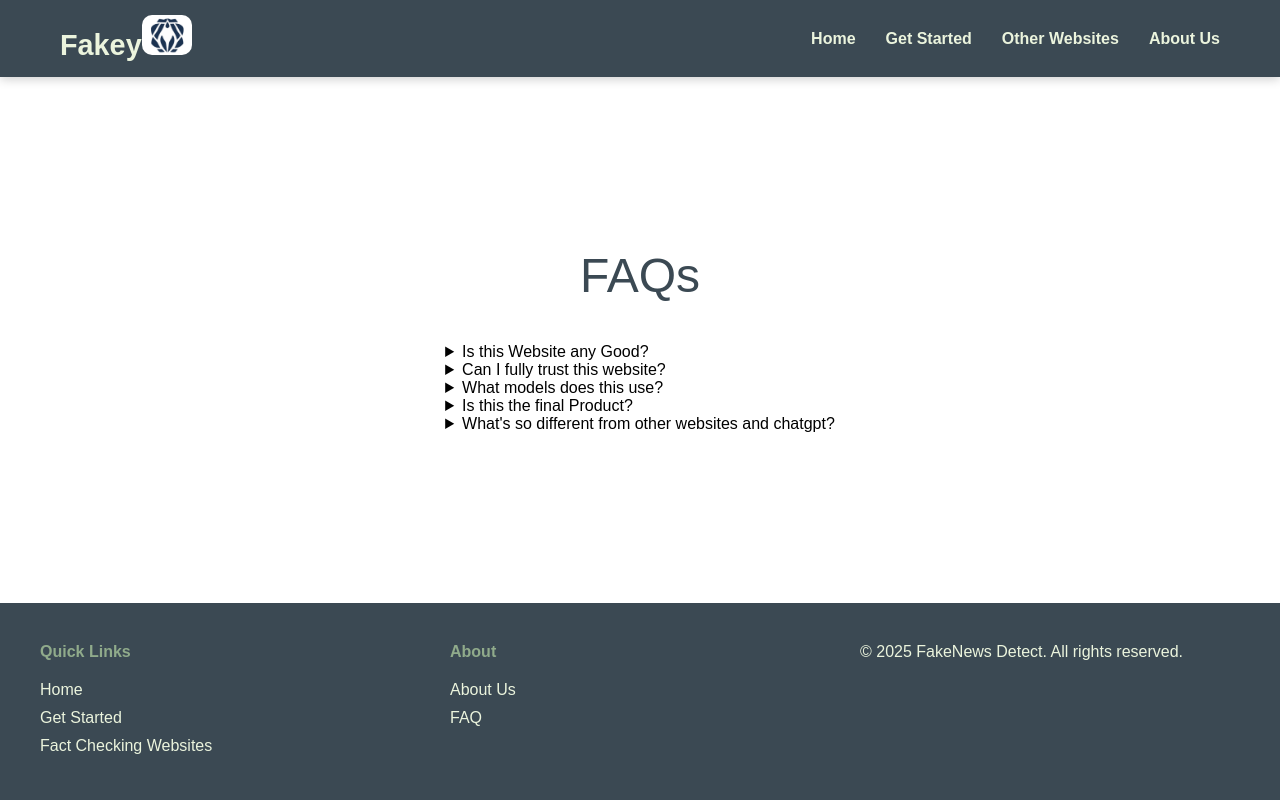
After one commit to Chai4156/fake-news, a Flask app: page /faq in a window 1280 px wide. The commit adds this page. Run offline with Flask 3, Linux system fonts and the light colour scheme.

Commit message:
added extra things
added meta and faqs

```diff
--- a/app.py
+++ b/app.py
@@ -38,19 +38,22 @@ def fact_checking_websites():
 def about():
     return render_template('about_us.html')
 
+@app.route('/faq')
+def faq():
+    return render_template('faq.html')
+
 @app.route('/submit-news', methods=['POST'])
 def submit_news():
     data = request.get_json()
     news = data.get('news')
-
-    # TODO: Add your ML model prediction logic here
-    # For now, returning a placeholder response
-
     return jsonify({
         'status': 'success',
         'message': 'News submitted for analysis',
         'news': news
     })
+@app.errorhandler(404)
+def page_not_found(e):
+    return render_template('404.html'), 404
 
 if __name__ == '__main__':
     app.run(debug=True)
--- a/requirements.txt
+++ b/requirements.txt
@@ -1,2 +1,3 @@
 Flask==3.0.0
 Werkzeug==3.0.0
+Jinja2
--- /dev/null
+++ b/static/css/faq.css
@@ -0,0 +1,20 @@
+    #id{
+        font: size 50rem;
+        font-family:'Courier New', 'Courier', 'monospace';
+        display:flex;
+        color: white;
+        font-weight: 900;
+        line-height: 1;
+        }
+    .faq-list{
+        display: flex 1;
+        justify-content: center;
+        flex-wrap: wrap;
+
+    }
+    .faq-head{
+        text-align: center;
+        font-size: 3em;
+        color: #3B4953;
+        margin-bottom: 40px;
+    }
--- a/static/css/style.css
+++ b/static/css/style.css
@@ -79,7 +79,7 @@ main {
     display: flex;
     align-items: center;
     justify-content: center;
-    color:#EBF4DD;
+
     padding: 40px;
     position: relative;
 }
@@ -91,18 +91,14 @@ main::before {
     left: 0;
     right: 0;
     bottom: 0;
-    background-color: rgba(0, 0, 0, 0.5);
     z-index: 0;
-    color: rgb(0, 0, 0);
 }
 
 .content-box {
     position: relative;
     z-index: 1;
-    background: #ffffff;
     padding: 30px 40px;
     border-radius: 25px;
-    border: none;
     max-width: 650px;
     text-align: center;
     color: #3B4953;
--- a/templates/base.html
+++ b/templates/base.html
@@ -6,6 +6,10 @@
     <title>{% block title %}Fakey{% endblock %}</title>
     <link rel="stylesheet" href="{{ url_for('static', filename='css/style.css') }}">
     <link class ="main-log" rel="icon" type="image/png" href="static\images\fakey.png" />
+    <meta name="viewport" content="width=device-width, initial-scale=1.0">
+    <meta name="description" content="Fakey - No fluff just facts. An AI-powered platform to detect and verify fake news using advanced transformer models.">
+    <meta name="keywords" content="Fake News, AI, News Verification, Misinformation, Fakey">
+    <meta name="author" content="Fakey Team">
 </head>
 <body>
     <header>
@@ -49,7 +53,7 @@
                 <h4>About</h4>
                 <ul>
                     <li><a href="{{ url_for('about') }}">About Us</a></li>
-
+                    <li><a href="{{ url_for('faq') }}">FAQ</a></li>
                 </ul>
             </div>
             <div class="footer-section">
@@ -59,7 +63,6 @@
     </footer>
 
     <script>
-        // Simple mobile menu toggle (optional)
         const navMenu = document.querySelector('.nav-menu');
         const navLinks = document.querySelectorAll('.nav-link');
 
--- /dev/null
+++ b/templates/faq.html
@@ -0,0 +1,48 @@
+{% extends "base.html" %}
+
+{% block title %}About Us - FakeNews Detect{% endblock %}
+
+{% block content %}
+<link rel="stylesheet" href="{{url_for('static',filename='css/faq.css')}}">
+<div class="faq-list">
+  <div class="faq-head">FAQs</div>
+  <div>
+    <details>
+      <summary>Is this Website any Good?</summary>
+      <p>Well it depends on what you call good.The website does give you response to your queries and also makes sure
+        that
+        the info is correct.So yeah it is good</p>
+    </details>
+  </div>
+  <div>
+    <details>
+      <summary>Can I fully trust this website?</summary>
+      <p>Yes,but as every website or application which uses ai can make mistakes.</p>
+    </details>
+  </div>
+  <div>
+    <details>
+      <summary>What models does this use?</summary>
+      <p> We use Gemini, Chatgpt and mistral models.</p>
+    </details>
+
+  </div>
+  <div>
+    <details>
+      <summary>Is this the final Product?</summary>
+      <p>No, The final product is still in progress.It will be completed in few days.</p>
+    </details>
+  </div>
+  <div>
+    <details>
+      <summary>What's so different from other websites and chatgpt?</summary>
+      <p> What we do is nothing different from chatgpt and perplexity but we provide fact based claims via multiple
+        resource checking and use transformer models for context understanding and synthesis.
+      </p>
+    </details>
+  </div>
+
+</div>
+
+
+{% endblock %}
--- a/templates/home.html
+++ b/templates/home.html
@@ -3,6 +3,7 @@
 {% block title %}Home - FakeNews Detect{% endblock %}
 
 {% block content %}
+<link rel="stylesheet" href="{{url_for('static',filename='css/home.css')}}">
 <div class="content-box">
     <h1>Welcome !</h1>
     <p>Your Ultimate Destination for Fact-based News Checking.
```
Also changed, not shown: static/css/about_us.css (added, +77 -0 lines), static/css/fact_checking_websites.css (added, +66 -0 lines), static/css/get_started.css (added, +70 -0 lines), templates/404.html (added, +8 -0 lines), templates/about_us.html (+4 -81 lines), templates/fact_checking_websites.html (+1 -68 lines), templates/get_started.html (+1 -72 lines), README.md.
